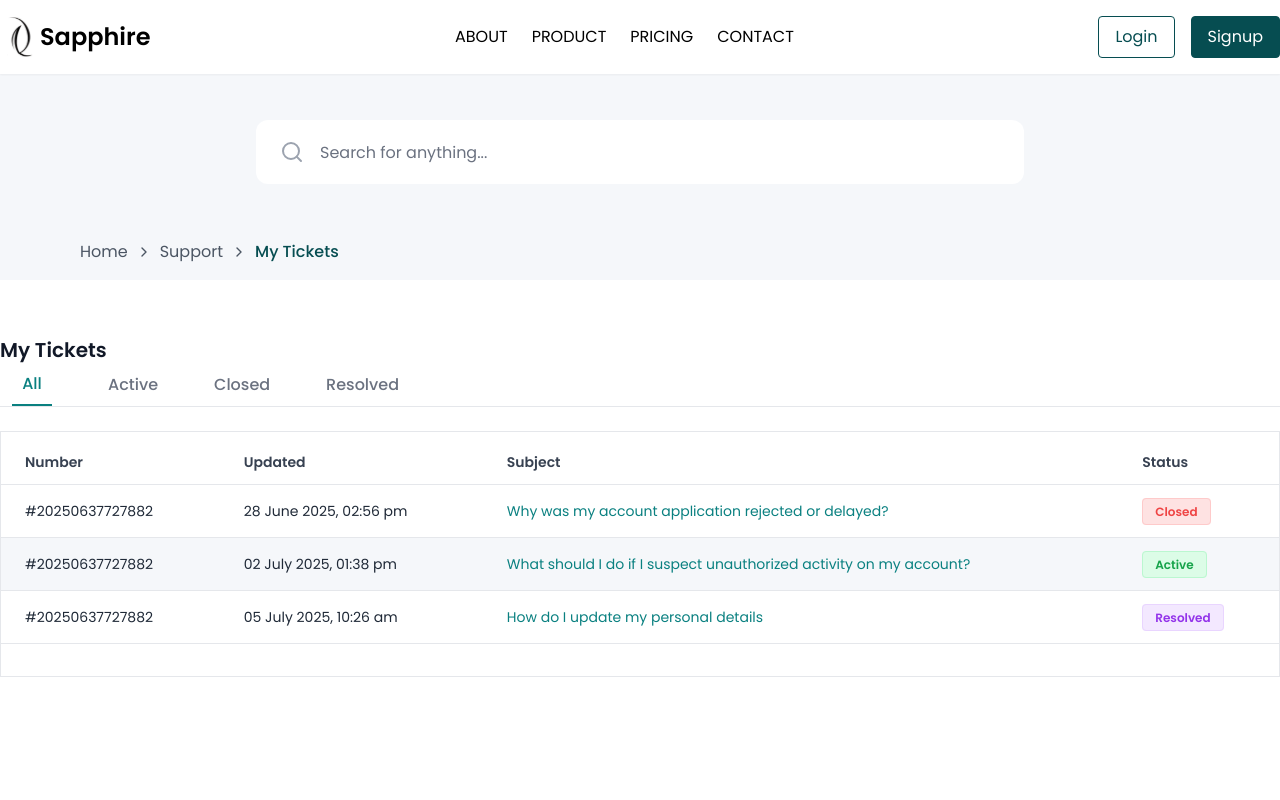
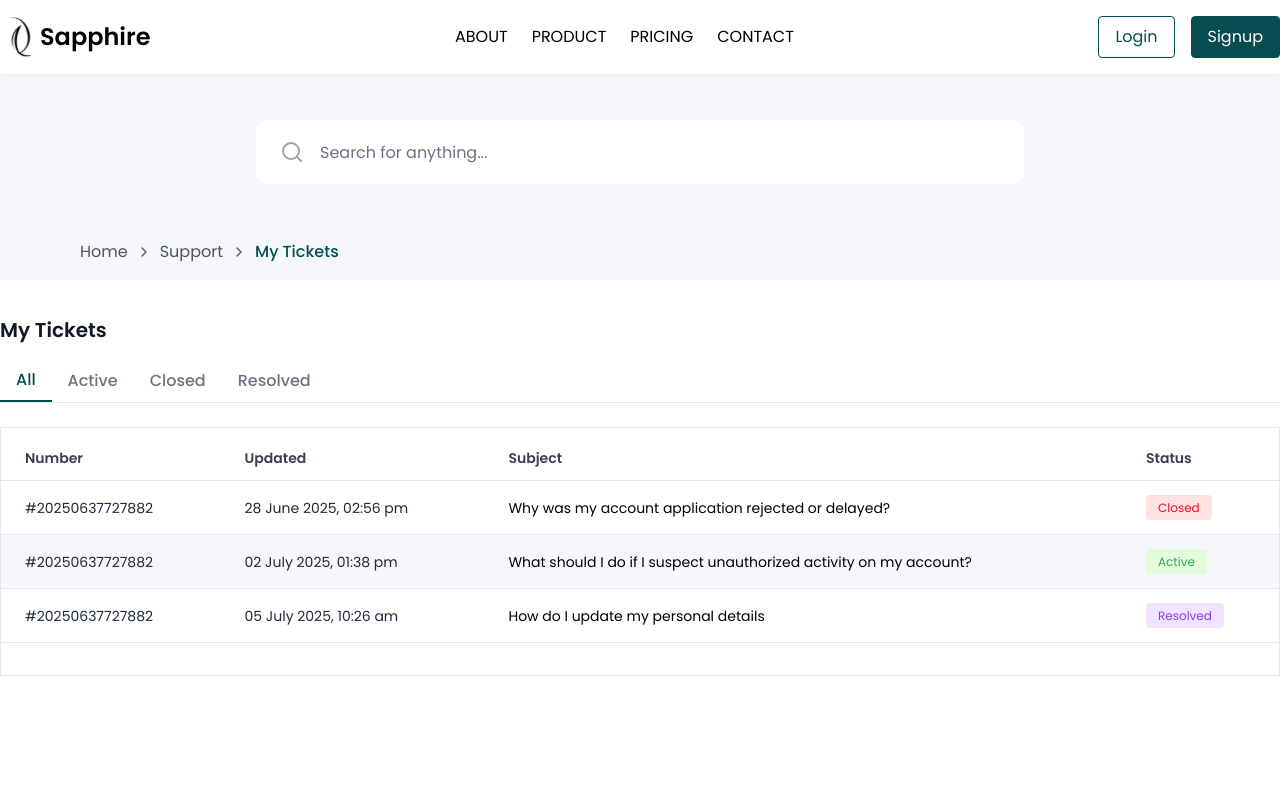
Before and after one commit to BrokingSapphire/SupportPortal, a Next.js app: page /support/mytickets in a window 1280 px wide. Shown: the top 800 px of the page. Built offline with nearby package versions, Linux system fonts and the light colour scheme.

Commit message:
fix: mytickets page & chatbot UI

```diff
--- a/src/app/support/mytickets/[ticketId]/chat.tsx
+++ b/src/app/support/mytickets/[ticketId]/chat.tsx
@@ -52,14 +52,14 @@ export default function TicketChat() {
         <div className="flex flex-col h-screen bg-[#F5F7FA] items-center justify-center">
             <div className="w-full max-w-md bg-white rounded-xl shadow-lg border border-gray-200 flex flex-col" style={{ height: 600 }}>
                 {/* Header */}
-        <div className="flex items-center justify-between px-6 py-4 bg-[#6B7280] rounded-t-xl">
-          <div>
-            <div className="text-white font-medium text-base leading-tight">Why was my account application rejected or delayed?</div>
-            <div className="text-xs text-gray-200 mt-1">Ticket Id  #20250637727882</div>
-          </div>
-          <button className="text-white hover:text-gray-300">
+                <div className="relative flex items-center px-6 py-4 bg-[#6B7280] rounded-t-xl">
+                    <button className="absolute right-4 top-4 text-black hover:text-gray-300">
                         <X size={22} />
                     </button>
+                    <div className="flex-1 flex flex-col items-center">
+                        <div className="text-white font-medium text-[16px] leading-tight">Why was my account application rejected or delayed?</div>
+                        <div className="text-[14px] text-regular font-poppins mt-[6px] text-gray-200 mt-1">Ticket Id  #20250637727882</div>
+                    </div>
                 </div>
                 {/* Chat Area */}
                 <div ref={chatRef} className="flex-1 overflow-y-auto px-4 py-4 bg-white">
--- a/src/app/support/mytickets/page.tsx
+++ b/src/app/support/mytickets/page.tsx
@@ -1,6 +1,6 @@
 "use client";
 
-import React, { useState } from "react";
+import React, { useState, useEffect } from "react";
 import Link from "next/link";
 import { Search, ChevronRight, X } from "lucide-react";
 
@@ -26,9 +26,9 @@ const TICKETS = [
 ];
 
 const STATUS_STYLES: Record<string, string> = {
-    Closed: "bg-red-100 text-red-500 border border-red-200",
-    Active: "bg-green-100 text-green-600 border border-green-200",
-    Resolved: "bg-purple-100 text-purple-600 border border-purple-200",
+    Closed: "bg-red-100 text-[#f10930] bg-[#ffefeb]",
+    Active: "bg-[#e2fcdb] text-[#34a853] ",
+    Resolved: "bg-[#f0e3ff] text-[#8b42e3] ",
 };
 
 const TABS = ["All", "Active", "Closed", "Resolved"];
@@ -57,10 +57,13 @@ function ChatbotModal({ ticket, onClose }: { ticket: any, onClose: () => void })
     ];
     const [input, setInput] = useState("");
     return (
-    <div className="fixed inset-0 z-50 flex items-center justify-center bg-black bg-opacity-30">
-      <div className="w-full max-w-md bg-white rounded-xl shadow-lg border border-gray-200 flex flex-col" style={{ height: 600 }}>
+        <div className="fixed inset-0 z-50 flex items-end justify-end bg-black bg-opacity-30">
+            <div
+                className="w-full max-w-md bg-white rounded-[8px] shadow-lg  flex flex-col overflow-hidden"
+                style={{ height: "95%", width: 400, marginRight: 20, marginBottom: 20 }}
+            >
                 {/* Header */}
-        <div className="flex items-center justify-between px-6 py-4 bg-[#6B7280] rounded-t-xl">
+                <div className="flex items-center justify-between px-7 py-6 bg-[#838591] rounded-t-[8px] overflow-hidden">
                     <div>
                         <div className="text-white font-medium text-base leading-tight">{ticket.subject}</div>
                         <div className="text-xs text-gray-200 mt-1">Ticket Id  {ticket.number}</div>
@@ -70,28 +73,44 @@ function ChatbotModal({ ticket, onClose }: { ticket: any, onClose: () => void })
                     </button>
                 </div>
                 {/* Chat Area */}
-        <div className="flex-1 overflow-y-auto px-4 py-4 bg-white">
-          {messages.map((msg) => (
-            <div key={msg.id} className={`flex mb-4 ${msg.sender === "user" ? "justify-end" : "justify-start"}`}>
+                <div className="flex-1 overflow-y-auto my-3 py-4 bg-white overflow-x-hidden overflow-hidden scrollbar-hide flex flex-col justify-end" style={{ scrollbarWidth: "none", msOverflowStyle: "none" }}>
+                    <style jsx>{`
+            div::-webkit-scrollbar {
+              display: none;
+            }
+          `}</style>
+                    {messages.map((msg, idx) => (
+                        <React.Fragment key={msg.id}>
+                            <div className={`flex mb-3 ${msg.sender === "user" ? "justify-end" : "justify-start"}`}>
                                 {msg.sender === "support" && (
-                <div className="flex-shrink-0 mr-2">
+                                    <div className="flex-shrink-0 mr-2 pl-3 flex items-end">
                                         <img src="/avatar-support.png" alt="Support" className="w-7 h-7 rounded-full bg-gray-200" />
                                     </div>
                                 )}
-              <div className={`max-w-[70%] rounded-lg px-4 py-2 text-sm ${msg.sender === "user" ? "bg-[#0a8080] text-white" : "bg-gray-100 text-gray-800"}`}>
+                                <div className={`max-w-[70%] px-4 py-2 text-[14px] font-medium font-poppins ${msg.sender === "user" ? "bg-[#0a8080] text-white rounded-[16px] rounded-br-[4px]" : "bg-gray-100 rounded-[16px] rounded-bl-[4px] text-[#687280]"}`}>
                                     {msg.text}
                                     <div className="text-[11px] text-right mt-1 text-gray-400">{msg.time}</div>
                                 </div>
                                 {msg.sender === "user" && (
-                <div className="flex-shrink-0 ml-2">
+                                    <div className="flex-shrink-0 ml-2 pr-3 flex items-end">
                                         <img src="/avatar-user.png" alt="You" className="w-7 h-7 rounded-full bg-gray-200" />
                                     </div>
                                 )}
                             </div>
+                            {/* Show info text after first user message only */}
+                            {msg.sender === "user" && idx === 0 && (
+                                <div className="flex items-center w-full mb-3">
+                                    <div className="flex-grow h-px bg-gray-200" />
+                                    <span className="mx-2 text-[#6b7280] text-[12px] font-poppins font-medium whitespace-nowrap">You're now chatting with Ayush Shs</span>
+                                    <div className="flex-grow h-px bg-gray-200" />
+                                </div>
+                            )}
+                        </React.Fragment>
                     ))}
                 </div>
                 {/* Input */}
-        <form className="flex items-center border-t border-gray-200 px-4 py-3 bg-white rounded-b-xl">
+                <form className="flex items-center border-t border-gray-200 px-4 py-3 bg-white rounded-b-xl overflow-hidden">
+                    <img src="/documentIcon.svg" alt="Attach" className="w-6 h-6 mr-3 cursor-pointer" />
                     <input
                         type="text"
                         value={input}
@@ -99,7 +118,9 @@ function ChatbotModal({ ticket, onClose }: { ticket: any, onClose: () => void })
                         placeholder="Write your message"
                         className="flex-1 px-4 py-2 rounded-lg border border-gray-200 focus:outline-none focus:ring-2 focus:ring-[#0a8080] text-sm bg-[#F5F7FA]"
                     />
-          <button type="submit" className="ml-2 px-4 py-2 bg-[#0a8080] text-white rounded-lg font-medium text-sm hover:bg-[#086060] transition-colors">Send</button>
+                    <button type="submit" className="ml-2 p-2 rounded-lg hover:bg-[#e6f2f2] transition-colors flex items-center justify-center">
+                        <img src="/sendIcon.svg" alt="Send" className="w-6 h-6" />
+                    </button>
                 </form>
             </div>
         </div>
@@ -110,6 +131,18 @@ export default function MyTicketsPage() {
     const [activeTab, setActiveTab] = useState("All");
     const [searchQuery, setSearchQuery] = useState("");
     const [chatTicket, setChatTicket] = useState<any>(null);
+
+    // Prevent body scroll when chatbot is open
+    useEffect(() => {
+        if (chatTicket) {
+            document.body.style.overflow = "hidden";
+        } else {
+            document.body.style.overflow = "";
+        }
+        return () => {
+            document.body.style.overflow = "";
+        };
+    }, [chatTicket]);
 
     const filteredTickets =
         activeTab === "All"
@@ -165,19 +198,19 @@ export default function MyTicketsPage() {
                 </div>
             </div>
 
-            <div className="pt-8 pb-0 max-w-7xl mx-auto mt-6">
+            <div className="pb-0 max-w-7xl mx-auto mt-9">
                 {/* Title */}
-                <h2 className="text-xl font-semibold mb-2 text-gray-900 font-poppins">
+                <h2 className="text-xl font-semibold mb-6 text-gray-900 font-poppins">
                     My Tickets
                 </h2>
                 {/* Tabs */}
-                <div className="flex border-b border-gray-200 gap-8 mb-0 ">
+                <div className="flex border-b border-gray-200 mb-0 ">
                     {TABS.map((tab) => (
                         <button
                             key={tab}
-                            className={`pb-2 mx-3 font-medium transition-colors text-base font-poppins ${activeTab === tab
-                                    ? "border-b-2 min-w-[40px] border-[#0a8080] text-[#0a8080]"
-                                    : "text-gray-500 hover:text-[#0a8080]"
+                            className={`pb-2 px-4 font-medium transition-colors text-base font-poppins ${activeTab === tab
+                                ? "border-b-2 min-w-[40px] border-[#064D51] text-[#064D51]"
+                                : "text-gray-500 hover:text-[#064D51]"
                                 }`}
                             onClick={() => setActiveTab(tab)}
                         >
@@ -224,14 +257,14 @@ export default function MyTicketsPage() {
                                             {ticket.updated}
                                         </td>
                                         <td
-                                            className="px-6 py-4 text-[#0a8080] border-b border-gray-200 cursor-pointer hover:underline"
+                                            className="px-6 py-4 border-b border-gray-200 cursor-pointer "
                                             onClick={() => setChatTicket(ticket)}
                                         >
                                             {ticket.subject}
                                         </td>
                                         <td className="px-6 py-4 border-b border-gray-200">
                                             <span
-                                                className={`px-3 py-1 rounded text-xs font-semibold ${STATUS_STYLES[ticket.status]}`}
+                                                className={`px-3 py-1 rounded text-[12px] font-poppins text-regular ${STATUS_STYLES[ticket.status]}`}
                                             >
                                                 {ticket.status}
                                             </span>
```
Also changed, not shown: public/documentIcon.svg (added), public/sendIcon.svg (added). Lines whose indentation alone changed are shown as unchanged.
